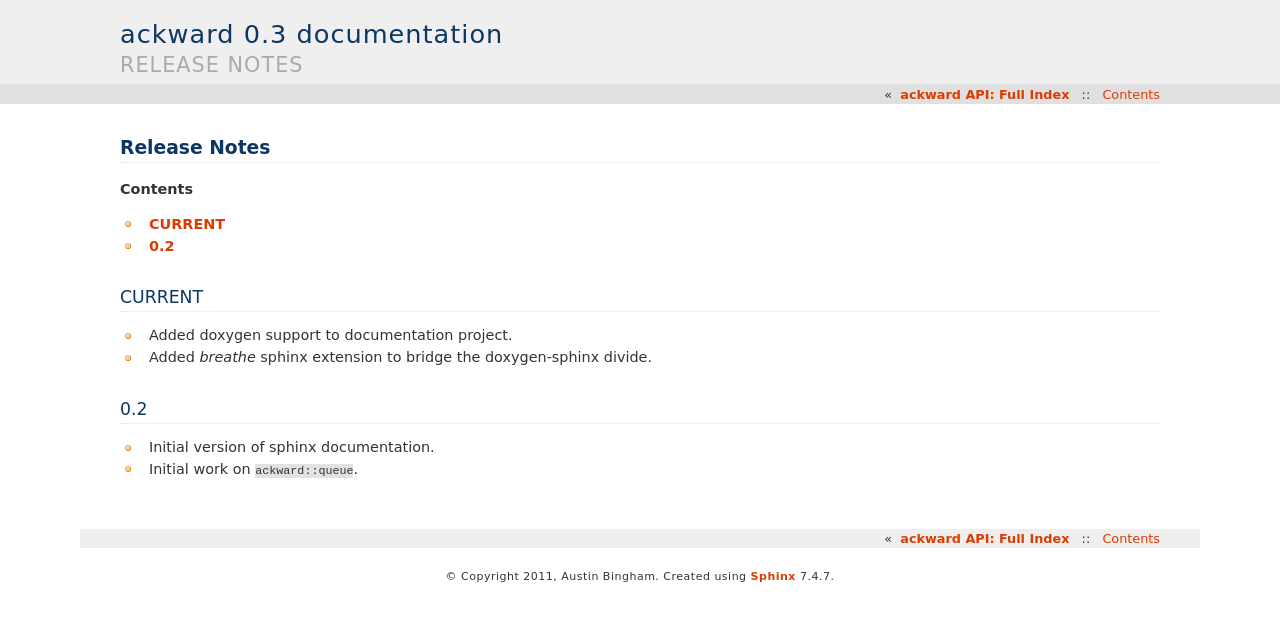
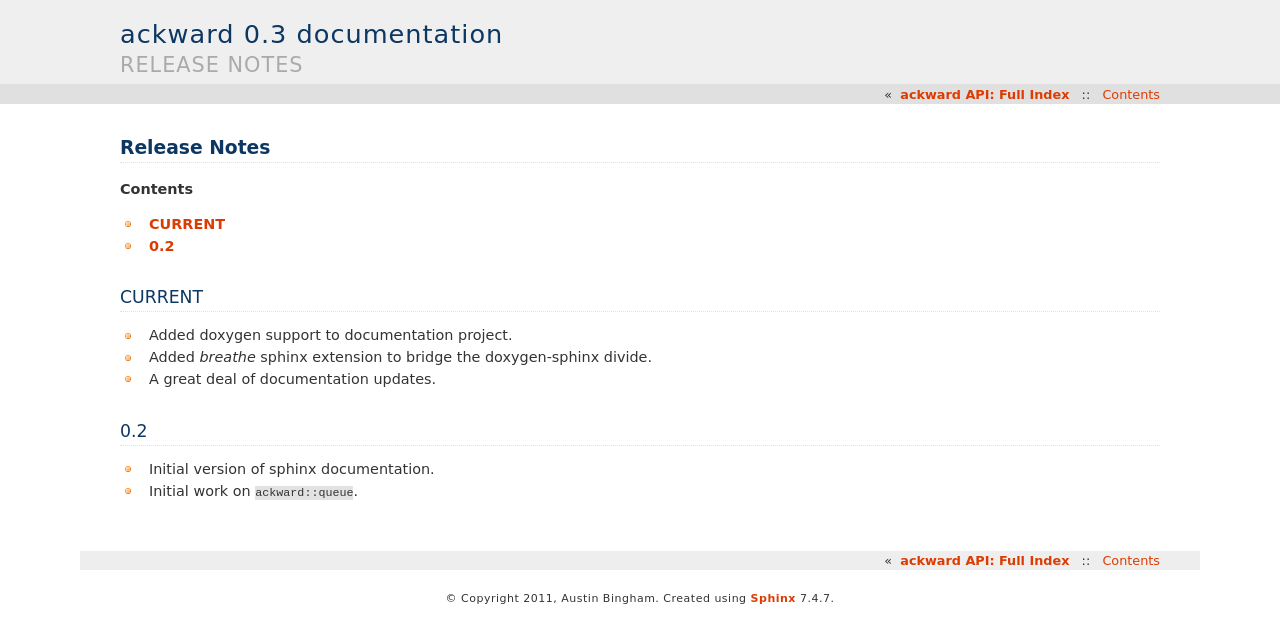
Before and after one commit to abingham/ackward, a Sphinx documentation site: the page built from docs/sphinx/source/release_notes.rst, in a window 1280 px wide. Shown: the top 643 px of the page. Built offline with Sphinx 7.4.7, drawn with Linux system fonts in a browser that asks for light colours.

Commit message:
updated release notes.

```diff
--- a/docs/sphinx/source/release_notes.rst
+++ b/docs/sphinx/source/release_notes.rst
@@ -14,6 +14,7 @@ CURRENT
 
 * Added doxygen support to documentation project.
 * Added `breathe` sphinx extension to bridge the doxygen-sphinx divide.
+* A great deal of documentation updates.
 
 .. _release_notes_0_2:
 
```
